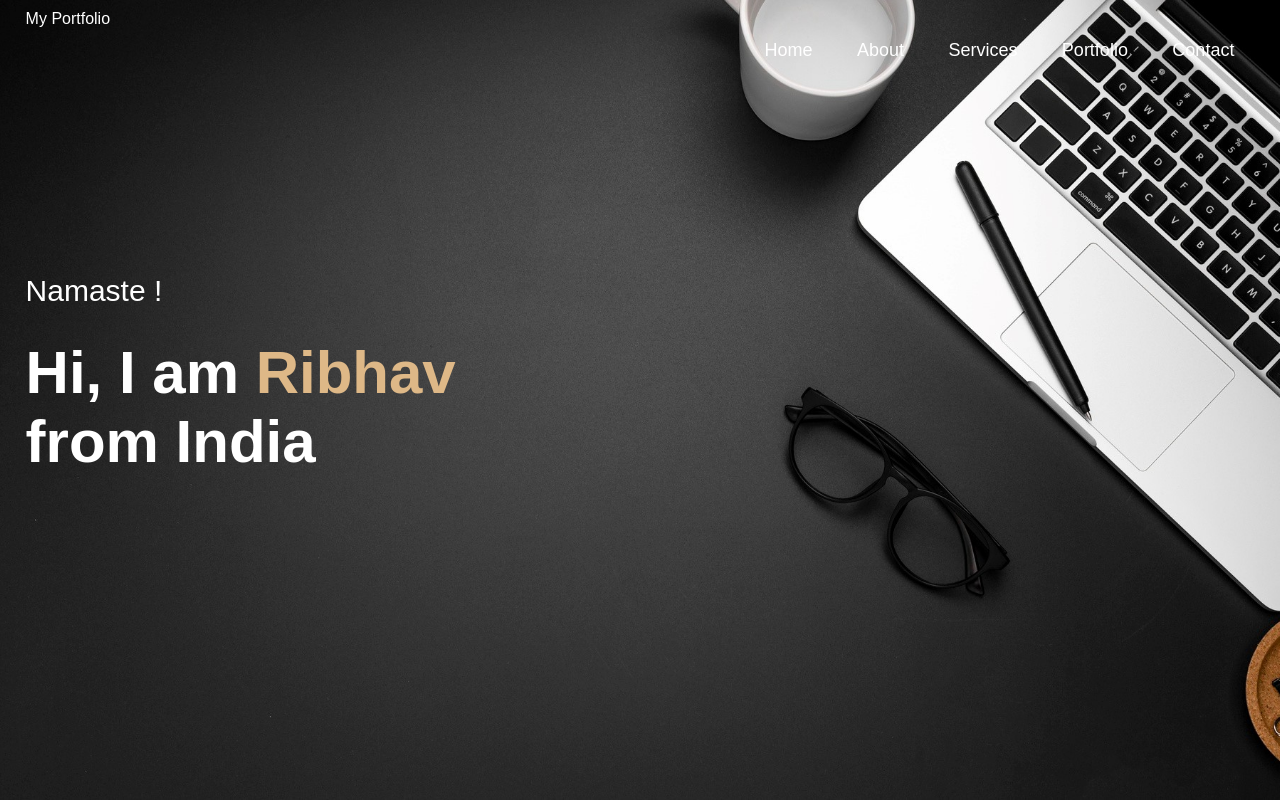
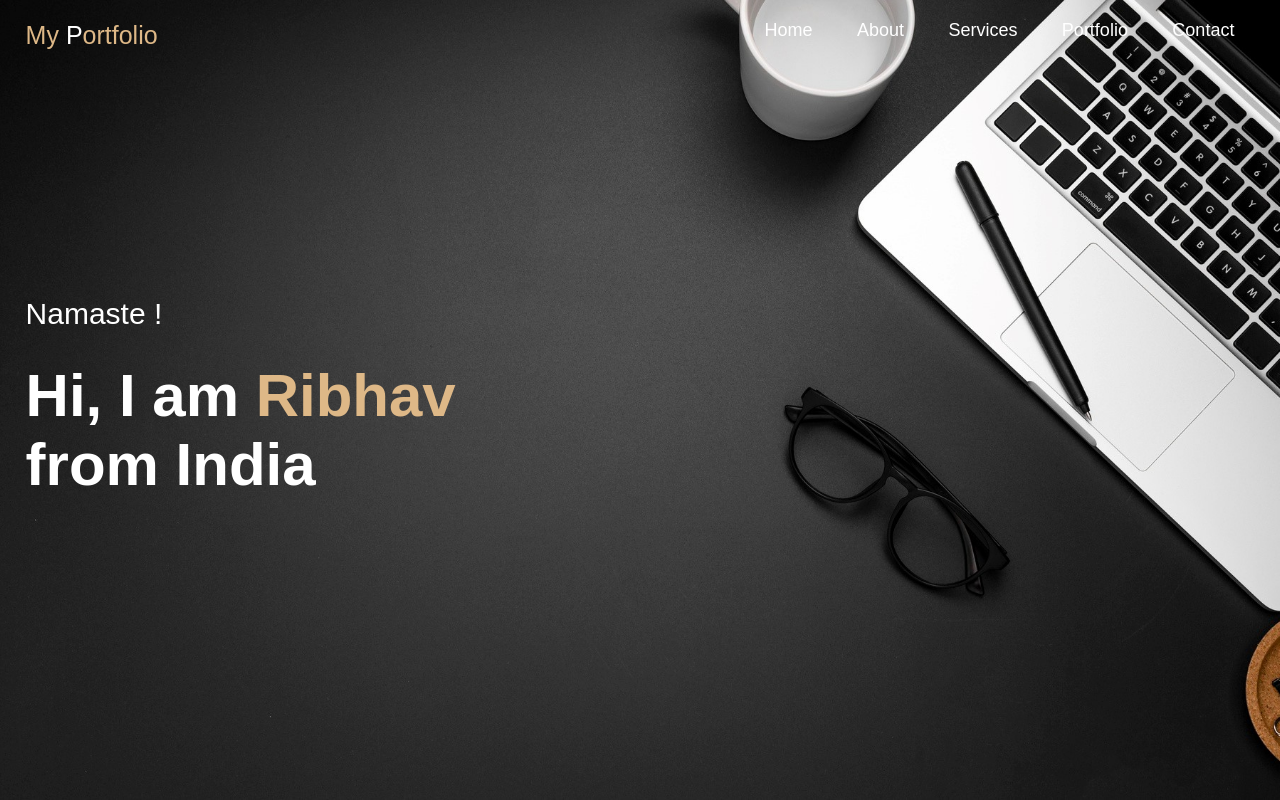
Before and after one commit to XLr8ben/Personal_Portfolio, a plain HTML site: page index.html in a window 1280 px wide. Shown: the top 800 px of the page. Drawn offline with Linux system fonts and the light colour scheme.

Commit message:
Update style.css

```diff
--- a/style.css
+++ b/style.css
@@ -28,8 +28,14 @@ nav{
     flex-wrap: wrap;
 }
 .logo{
-    width: 140px;
-    height: 80px;
+    /* width: 140px; */
+    /* height: 80p; */
+    margin-top:10px ;
+    font-size: 25px;
+    color: burlywood;
+}
+.logo span{
+    color: white;
 }
 nav ul li{
     display: inline-flex;
@@ -56,7 +62,7 @@ nav ul li a:hover:after{
     width: 100%;
 }
 .header-text{
-    margin-top: 15%;
+    margin-top: 20%;
     font-size: 30px;
     /* text-align: center; */
 }
```
